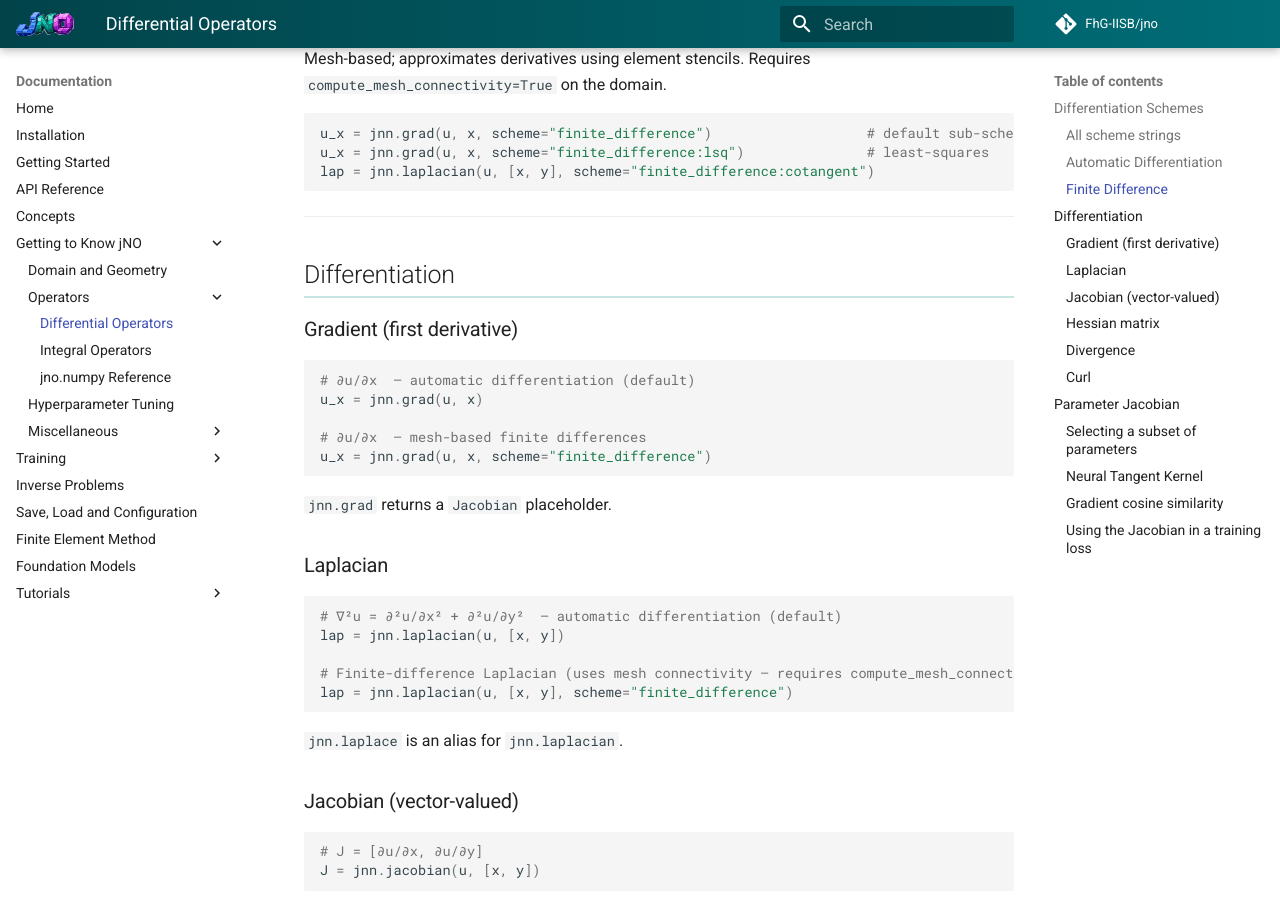
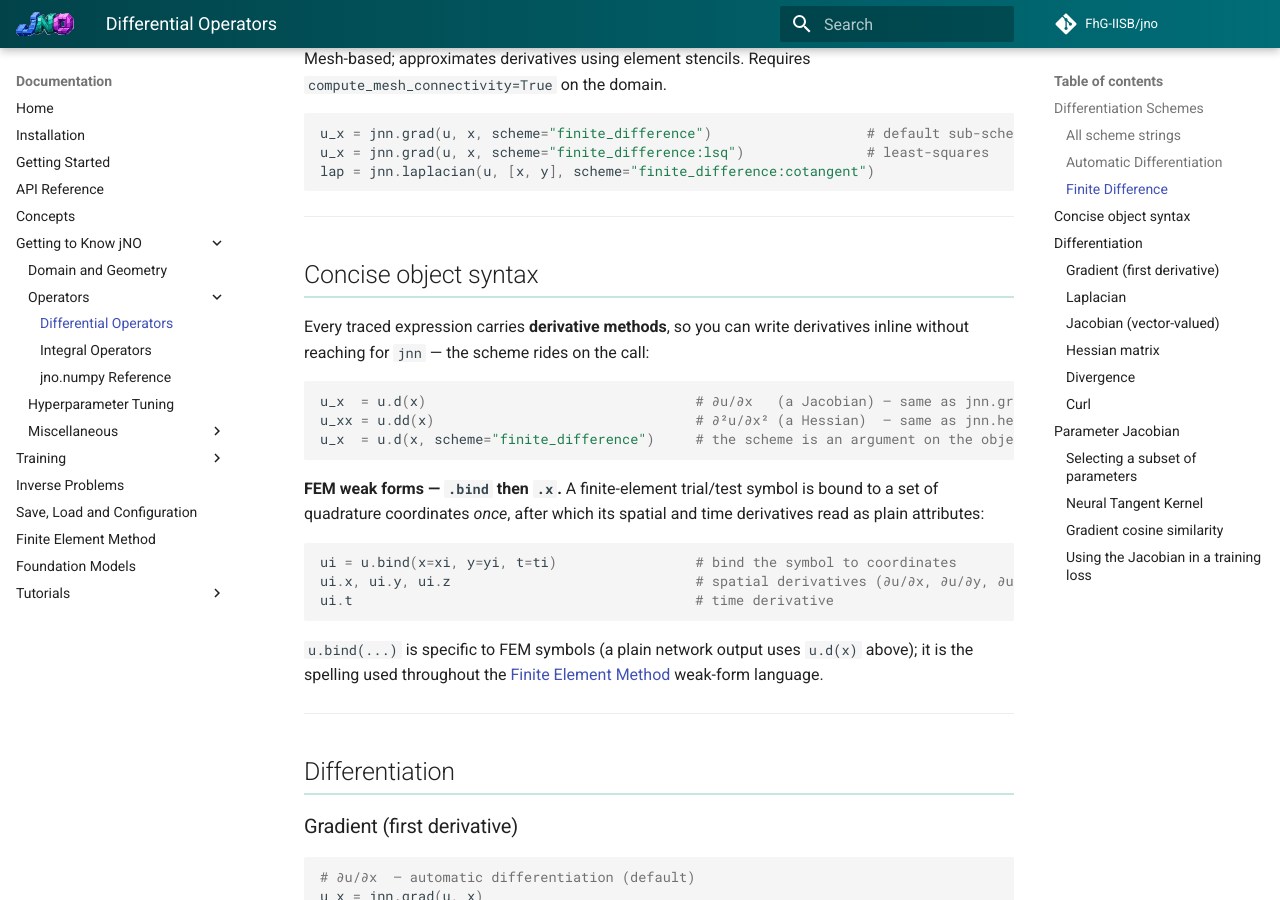
Before and after one commit to FhG-IISB/jNO, an MkDocs documentation site: the page built from docs/Differential-Operators.md, in a window 1280 px wide and 900 px high, scrolled down 2076 px. Built offline with MkDocs 1.6.1 and Material for MkDocs 9.7.7, drawn with Linux system fonts in a browser that asks for light colours; comment, search, counter and statistics services are not loaded.

Commit message:
docs(operators): document concise object derivative syntax + FEM .bind/u.x (item 2)
Add a 'Concise object syntax' section: u.d(x)/u.dd(x) for any traced
expression, and the FEM-symbol u.bind(x=..,y=..) -> ui.x/ui.y/ui.t spelling
(noting .bind is FEM-specific; a plain network output uses u.d(x)).

````diff
--- a/docs/Differential-Operators.md
+++ b/docs/Differential-Operators.md
@@ -57,6 +57,31 @@ u_x = jnn.grad(u, x, scheme="finite_difference")                   # default sub
 u_x = jnn.grad(u, x, scheme="finite_difference:lsq")               # least-squares
 lap = jnn.laplacian(u, [x, y], scheme="finite_difference:cotangent")
 ```
+
+---
+
+## Concise object syntax
+
+Every traced expression carries **derivative methods**, so you can write derivatives inline without
+reaching for `jnn` — the scheme rides on the call:
+
+```python
+u_x  = u.d(x)                                 # ∂u/∂x   (a Jacobian) — same as jnn.grad(u, x)
+u_xx = u.dd(x)                                # ∂²u/∂x² (a Hessian)  — same as jnn.hessian(u, [x])
+u_x  = u.d(x, scheme="finite_difference")     # the scheme is an argument on the object
+```
+
+**FEM weak forms — `.bind` then `.x`.** A finite-element trial/test symbol is bound to a set of
+quadrature coordinates *once*, after which its spatial and time derivatives read as plain attributes:
+
+```python
+ui = u.bind(x=xi, y=yi, t=ti)                 # bind the symbol to coordinates
+ui.x, ui.y, ui.z                              # spatial derivatives (∂u/∂x, ∂u/∂y, ∂u/∂z)
+ui.t                                          # time derivative
+```
+
+`u.bind(...)` is specific to FEM symbols (a plain network output uses `u.d(x)` above); it is the
+spelling used throughout the [Finite Element Method](fem.md) weak-form language.
 
 ---
 
````
